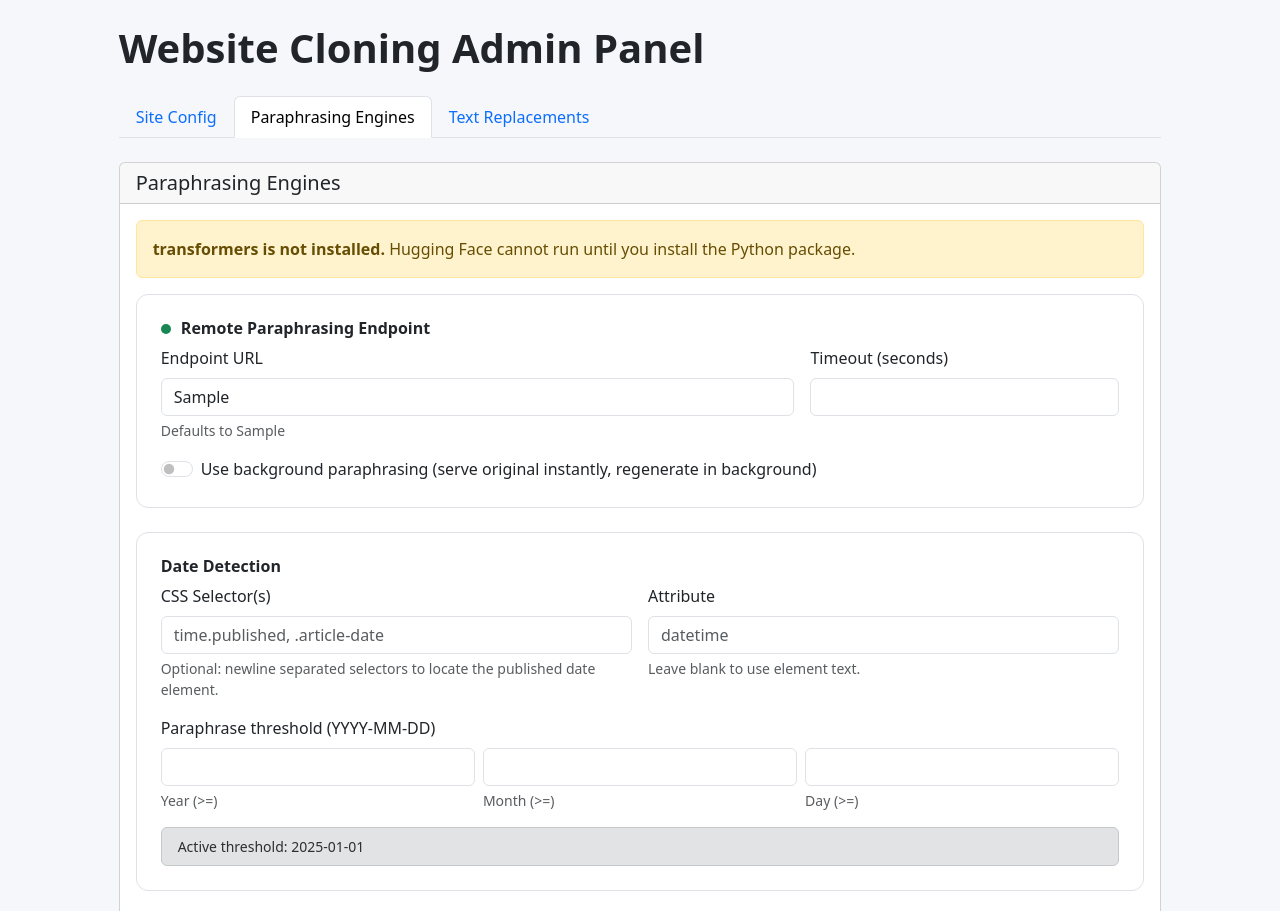
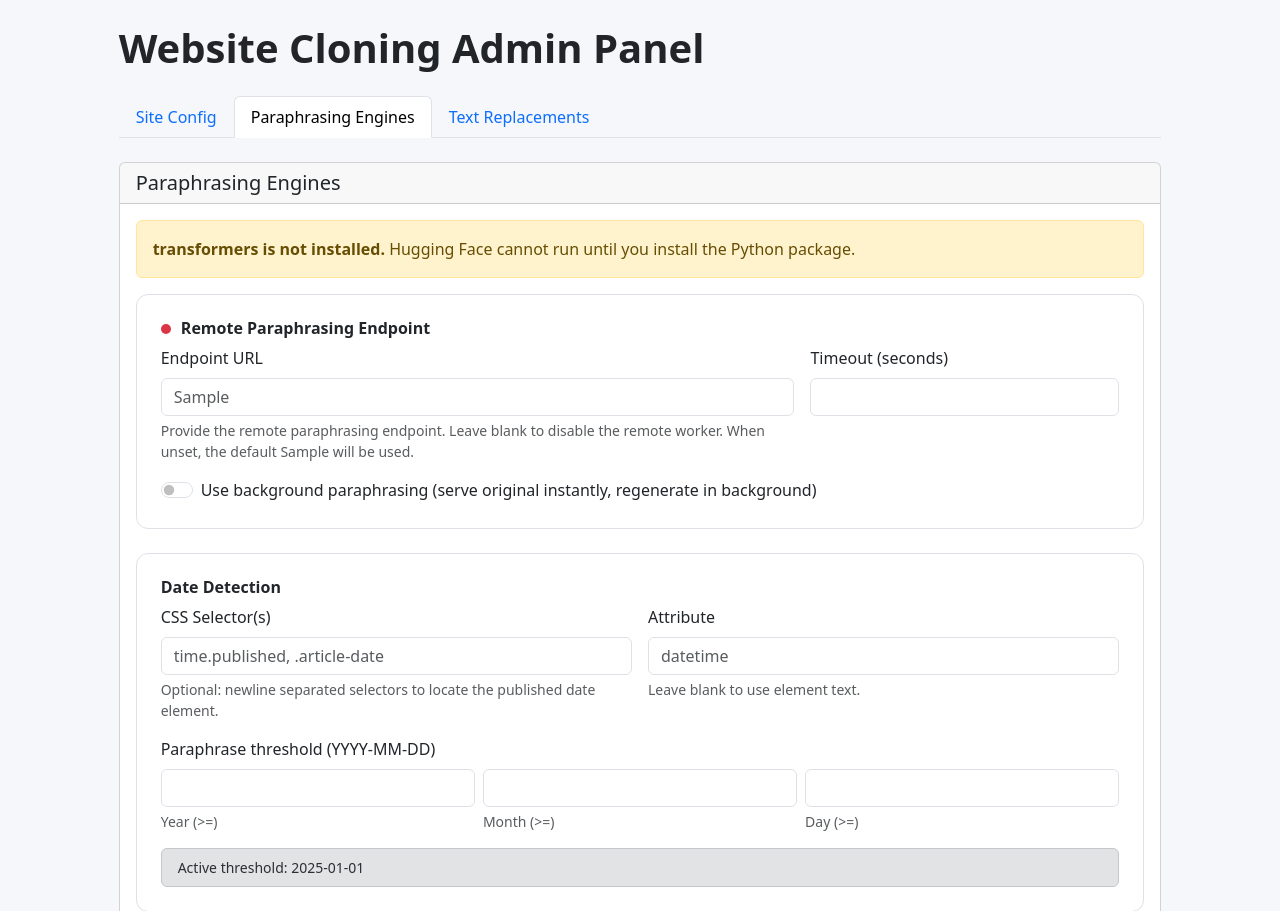
Before and after one commit to zantiizea/xCodeX, a FastAPI app: template templates/dashboard.html in a window 1280 px wide, after a click on "Paraphrasing Engines". Shown: the top 911 px of the page. Run offline with FastAPI, Linux system fonts and the light colour scheme; the template is opened without the code that fills it: most values are stand-ins (such as "Sample title", 1, 10 or a date in 2020).

Commit message:
Allow disabling remote paraphraser

```diff
--- a/app.py
+++ b/app.py
@@ -448,7 +448,11 @@ def paraphrase_with_xai(text: str, api_key: str, model: str) -> str:
 # ------------------------------------------------------------------------------
 
 def build_engine_config(config_map: Dict[str, str]) -> EngineConfig:
-    remote_url = config_map.get("hf_remote_url", REMOTE_PARAPHRASE_DEFAULT).strip()
+    remote_url_raw = config_map.get("hf_remote_url")
+    if remote_url_raw is None:
+        remote_url = REMOTE_PARAPHRASE_DEFAULT
+    else:
+        remote_url = remote_url_raw.strip()
     requested_timeout = as_float(config_map.get("hf_remote_timeout"), default=45.0)
     remote_timeout = max(5.0, min(120.0, requested_timeout))
     if remote_timeout != requested_timeout:
@@ -1055,7 +1059,7 @@ async def update_api_config(
     conn = get_db()
     c = conn.cursor()
 
-    remote_url = hf_remote_url.strip() or REMOTE_PARAPHRASE_DEFAULT
+    remote_url = hf_remote_url.strip()
     remote_timeout = hf_remote_timeout.strip() or "45"
 
     save_config(c, "hf_remote_url", remote_url)
--- a/templates/dashboard.html
+++ b/templates/dashboard.html
@@ -93,14 +93,14 @@
                             <form action="/admin/api/" method="post">
                                 <div class="api-section">
                                     <h6>
-                                        <span class="status-indicator {{ 'status-ok' if (config.get('hf_remote_url') or remote_default) else 'status-warn' }}"></span>
+                                        <span class="status-indicator {{ 'status-ok' if (config.get('hf_remote_url') is none or config.get('hf_remote_url','').strip()) else 'status-warn' }}"></span>
                                         Remote Paraphrasing Endpoint
                                     </h6>
                                     <div class="row g-3">
                                         <div class="col-md-8">
                                             <label class="form-label">Endpoint URL</label>
-                                            <input type="url" class="form-control" name="hf_remote_url" value="{{ config.get('hf_remote_url') or remote_default }}">
-                                            <div class="form-text">Defaults to {{ remote_default }}</div>
+                                            <input type="url" class="form-control" name="hf_remote_url" value="{{ config.get('hf_remote_url') or '' }}" placeholder="{{ remote_default }}">
+                                            <div class="form-text">Provide the remote paraphrasing endpoint. Leave blank to disable the remote worker. When unset, the default {{ remote_default }} will be used.</div>
                                         </div>
                                         <div class="col-md-4">
                                             <label class="form-label">Timeout (seconds)</label>
```
